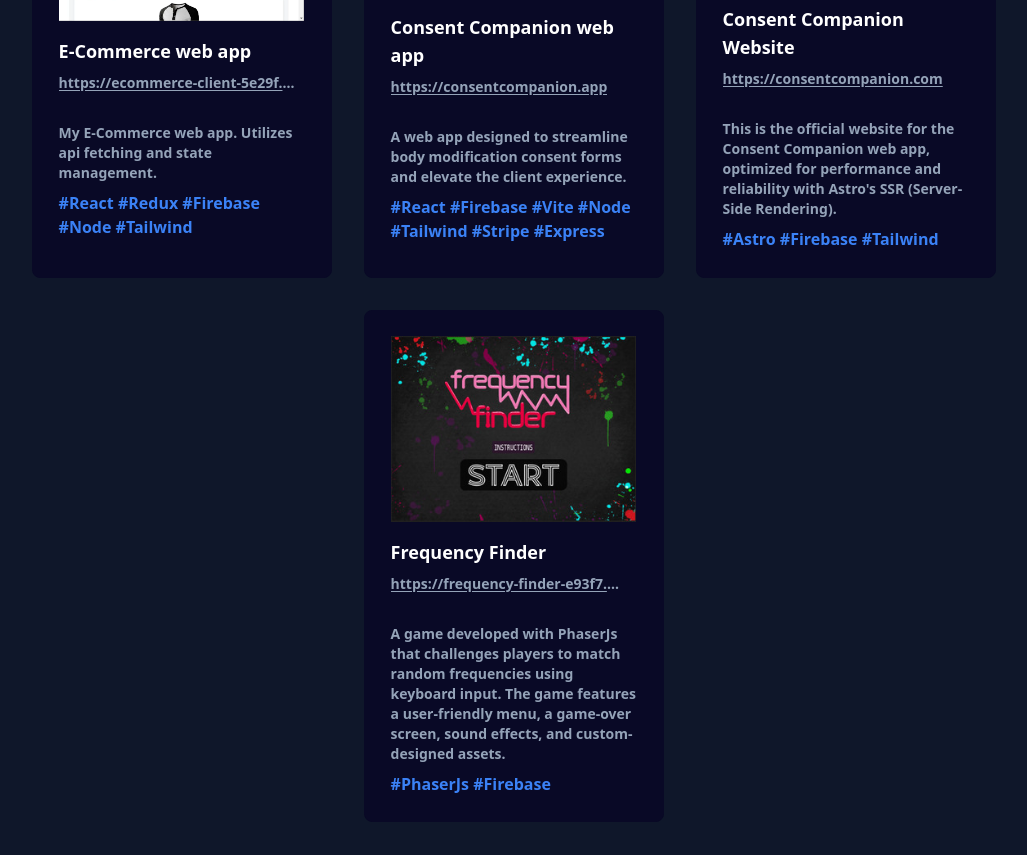
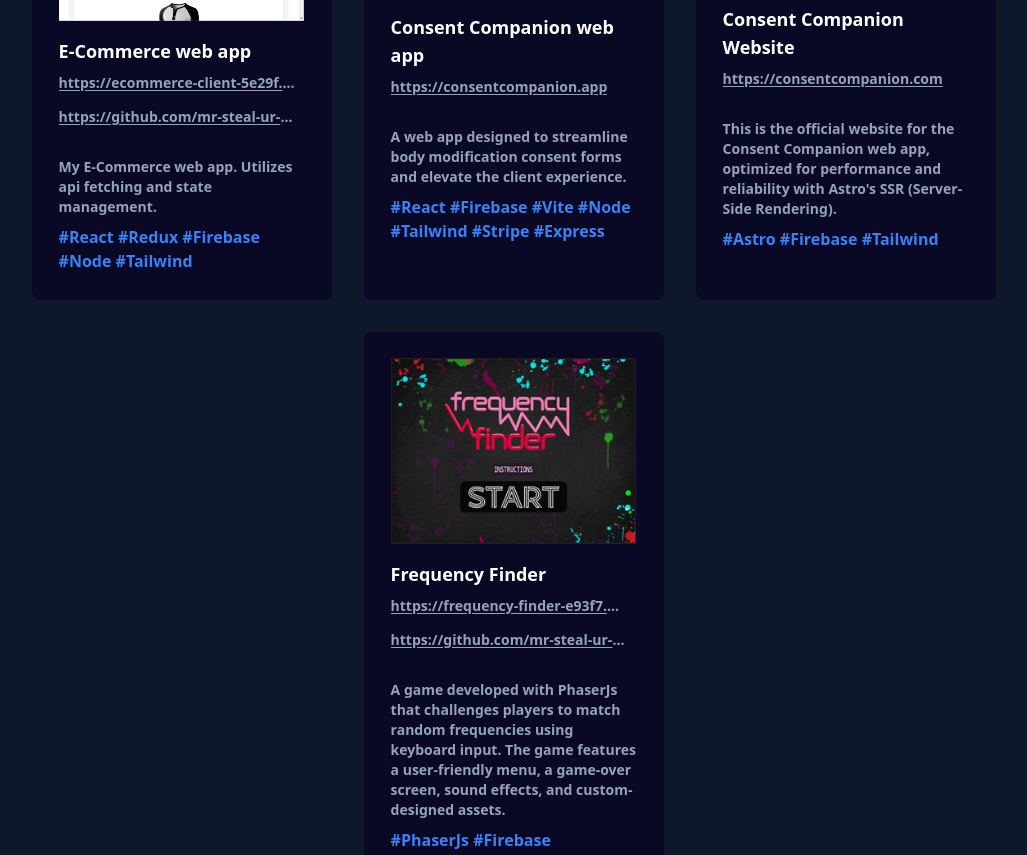
Before and after one commit to mr-steal-ur-code/portfolio, an Astro site: page / in a window 1280 px wide. Shown: the part 5698-6553 px from the top of the page, without its empty margins (126-1153 px from the left). Built offline with nearby package versions, Linux system fonts and the light colour scheme; Astro itself is replaced by a stand-in of ours.

Commit message:
add github link to project cards

```diff
--- a/src/components/Astro/ProjectCard.astro
+++ b/src/components/Astro/ProjectCard.astro
@@ -3,11 +3,12 @@ type Props = {
 	image?: string;
 	title?: string;
 	link?: string;
+	github?: string;
 	content?: string;
 	subContent?: string;
 };
 
-const { image, title, link, content, subContent } = Astro.props;
+const { image, title, link, github, content, subContent } = Astro.props;
 ---
 
 <div id="projectCard" class="project-card">
@@ -24,6 +25,15 @@ const { image, title, link, content, subContent } = Astro.props;
 							href={link}
 						>
 							{link}
+						</a>
+					)}
+					{github && (
+						<a
+							class="mt-2 truncate text-sm underline underline-offset-2"
+							target="_blank"
+							href={github}
+						>
+							{github}
 						</a>
 					)}
 				</div>
--- a/src/pages/index.astro
+++ b/src/pages/index.astro
@@ -373,6 +373,7 @@ const skills = [
 					title="E-Commerce web app"
 					image="/images/ecommerce.webp"
 					link="https://ecommerce-client-5e29f.web.app/"
+					github="https://github.com/mr-steal-ur-code/ecommerce-client"
 					content="My E-Commerce web app. Utilizes api fetching and state management."
 					subContent="#React #Redux #Firebase #Node #Tailwind"
 				/>
@@ -394,6 +395,7 @@ const skills = [
 					title="Frequency Finder"
 					image="/images/frequency-finder.jpg"
 					link="https://frequency-finder-e93f7.web.app/"
+					github="https://github.com/mr-steal-ur-code/frequency-finder"
 					content="A game developed with PhaserJs that challenges players to match random frequencies using keyboard input. The game features a user-friendly menu, a game-over screen, sound effects, and custom-designed assets."
 					subContent="#PhaserJs #Firebase"
 				/>
```
